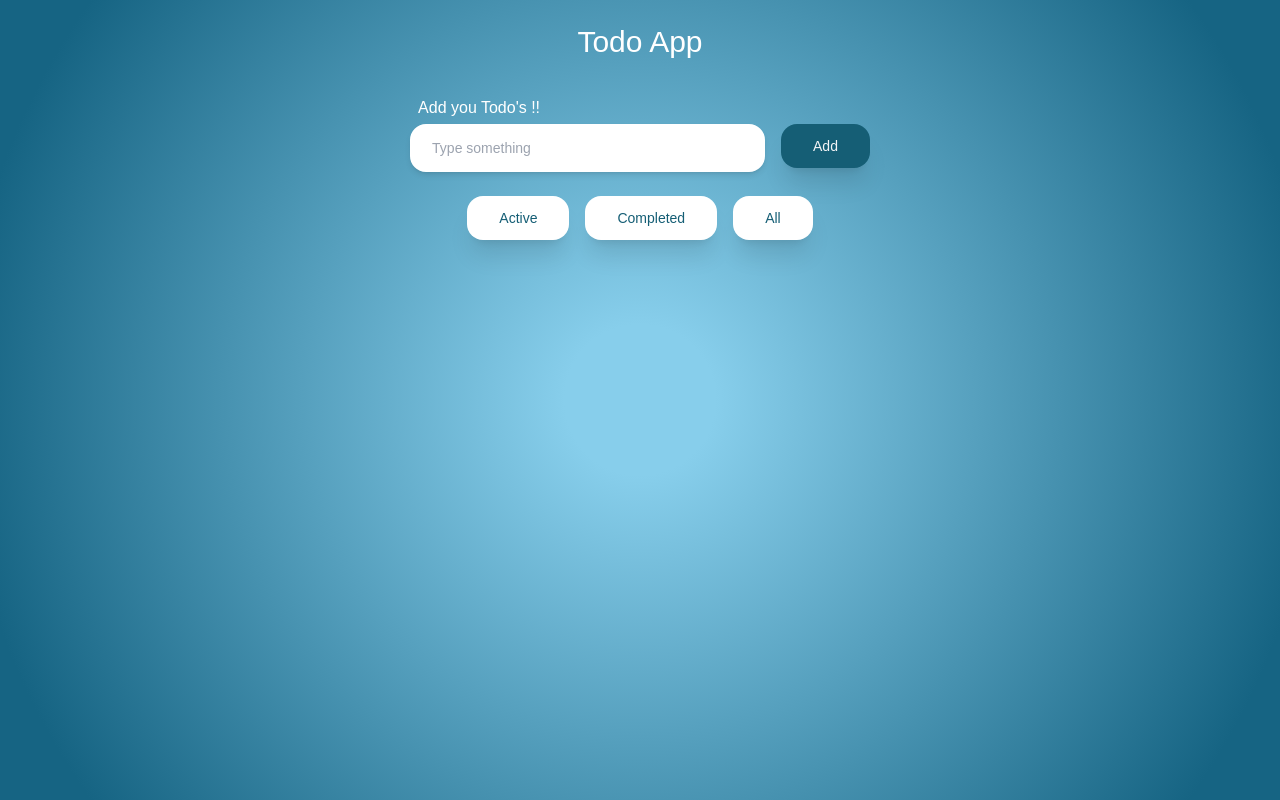
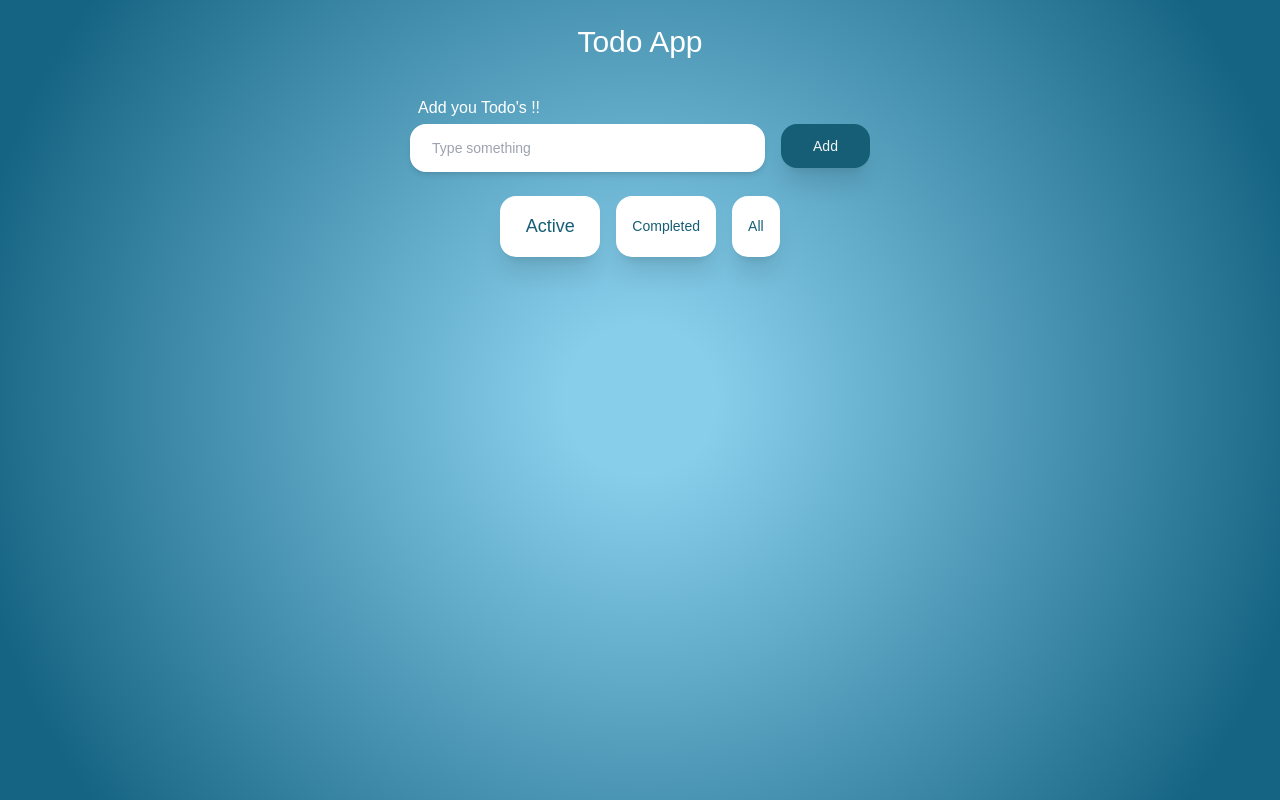
Before and after one commit to Rohan216437/ToDoList-JS, a React (Create React App) app: page / in a window 1280 px wide. Built offline with nearby package versions, Linux system fonts and the light colour scheme.

Commit message:
active button difference minor change

```diff
--- a/src/components/DisplayTodo.js
+++ b/src/components/DisplayTodo.js
@@ -1,28 +1,26 @@
-import React, { useState } from 'react'
-import { connect } from 'react-redux'
-import { addTodos, completeTodos, removeTodos, updateTodos } from '../redux/reducer'
-import TodoItem from './TodoItem'
+import React, { useState } from 'react';
+import { connect } from 'react-redux';
+import { addTodos, completeTodos, removeTodos, updateTodos } from '../redux/reducer';
+import TodoItem from './TodoItem';
 import { motion } from "framer-motion";
-
 
 const mapStateToProps = (state) => {
     return {
-      todos : state
-    }
-  }
+        todos: state
+    };
+};
 
 const mapDispatchToProps = (dispatch) => {
     return {
         addTodo: (obj) => dispatch(addTodos(obj)),
-      removeTodo : (id) => dispatch(removeTodos(id)),
-      updateTodo : (obj) => dispatch(updateTodos(obj)),
-      completeTodo : (id) => dispatch(completeTodos(id)),
+        removeTodo: (id) => dispatch(removeTodos(id)),
+        updateTodo: (obj) => dispatch(updateTodos(obj)),
+        completeTodo: (id) => dispatch(completeTodos(id)),
     };
 };
 
 const DisplayTodo = (props) => {
-
-    const [sort , setSort] = useState("active")
+    const [sort, setSort] = useState("active");
 
     const container = {
         hidden: { opacity: 1, scale: 0 },
@@ -35,6 +33,7 @@ const DisplayTodo = (props) => {
             }
         }
     };
+
     const item = {
         hidden: { y: 20, opacity: 0 },
         visible: {
@@ -44,7 +43,6 @@ const DisplayTodo = (props) => {
     };
 
     return (
-    // displays all todo items
         <div className='flex flex-col items-center'>
             <motion.div
                 className="flex w-6/12 justify-center pb-4"
@@ -52,27 +50,51 @@ const DisplayTodo = (props) => {
                 initial="hidden"
                 animate="visible"
             >
-
                 <motion.button
                     variants={item}
-                class=" item w-full mx-2 text-center py-3 px-8 text-sm font-medium bg-white text-cyan-800 rounded-2xl cursor-pointer sm:w-min hover:bg-gray-100 hover:text-cyan-800  dark:text-cyan-800 dark:hover:text-cyan-800 mb-4 sm:mb-0 shadow-xl"
-                onClick={() => setSort("active")}>Active</motion.button>
+                    animate={{
+                        padding: sort === "active" ? "20px 20px" : "8px 16px",
+                        fontSize: sort === "active" ? "1.125rem" : "0.875rem",
+                        width: sort === "active" ? "100px" : "auto"
+                    }}
+                    transition={{ duration: 0.3 }}
+                    className={`item mx-2 text-center font-medium bg-white text-cyan-800 rounded-2xl cursor-pointer hover:bg-gray-100 hover:text-cyan-800 dark:text-cyan-800 dark:hover:text-cyan-800 mb-4 sm:mb-0 shadow-xl`}
+                    onClick={() => setSort("active")}
+                >
+                    Active
+                </motion.button>
                 <motion.button
                     variants={item}
-                class="item w-full mx-2 text-center py-3 px-8 text-sm font-medium bg-white text-cyan-800 rounded-2xl cursor-pointer sm:w-min hover:bg-gray-100 hover:text-cyan-800  dark:text-cyan-800 dark:hover:text-cyan-800 mb-4 sm:mb-0 shadow-xl"
-                onClick={() => setSort("completed")}>Completed</motion.button>
+                    animate={{
+                        padding: sort === "completed" ? "20px 20px" : "8px 16px",
+                        fontSize: sort === "completed" ? "1.125rem" : "0.875rem",
+                        width: sort === "completed" ? "150px" : "auto"
+                    }}
+                    transition={{ duration: 0.3 }}
+                    className={`item mx-2 text-center font-medium bg-white text-cyan-800 rounded-2xl cursor-pointer hover:bg-gray-100 hover:text-cyan-800 dark:text-cyan-800 dark:hover:text-cyan-800 mb-4 sm:mb-0 shadow-xl`}
+                    onClick={() => setSort("completed")}
+                >
+                    Completed
+                </motion.button>
                 <motion.button
                     variants={item}
-                class="item w-full mx-2 text-center py-3 px-8 text-sm font-medium bg-white text-cyan-800 rounded-2xl cursor-pointer sm:w-min hover:bg-gray-100 hover:text-cyan-800  dark:text-cyan-800 dark:hover:text-cyan-800 mb-4 sm:mb-0 shadow-xl"
-                onClick={() => setSort("all")}>All</motion.button>
+                    animate={{
+                        padding: sort === "all" ? "20px 20px" : "8px 16px",
+                        fontSize: sort === "all" ? "1.125rem" : "0.875rem",
+                        width: sort === "all" ? "100px" : "auto"
+                    }}
+                    transition={{ duration: 0.3 }}
+                    className={`item mx-2 text-center font-medium bg-white text-cyan-800 rounded-2xl cursor-pointer hover:bg-gray-100 hover:text-cyan-800 dark:text-cyan-800 dark:hover:text-cyan-800 mb-4 sm:mb-0 shadow-xl`}
+                    onClick={() => setSort("all")}
+                >
+                    All
+                </motion.button>
             </motion.div>
 
-        <ul class="list-none flex self-start flex-wrap ml-[5%]">
-            {/* for active task only */}
-            {props.todos.length > 0 && sort === "active" ?
-                props.todos.map(item => {
-                    return (
-                        item.completed === false && (
+            <ul className="list-none flex self-start flex-wrap ml-[5%]">
+                {props.todos.length > 0 && sort === "active" &&
+                    props.todos.map(item => (
+                        !item.completed && (
                             <TodoItem
                                 key={item.id}
                                 item={item}
@@ -81,15 +103,12 @@ const DisplayTodo = (props) => {
                                 completeTodo={props.completeTodo}
                             />
                         )
-                    )
-                }) : null
+                    ))
                 }
 
-            {/* for commpleeted task only  */}
-            {props.todos.length > 0 && sort === "completed" ?
-                props.todos.map(item => {
-                    return (
-                        item.completed === true && (
+                {props.todos.length > 0 && sort === "completed" &&
+                    props.todos.map(item => (
+                        item.completed && (
                             <TodoItem
                                 key={item.id}
                                 item={item}
@@ -98,14 +117,11 @@ const DisplayTodo = (props) => {
                                 completeTodo={props.completeTodo}
                             />
                         )
-                    )
-                }) : null
+                    ))
                 }
 
-            {/* for all task together */}
-            {props.todos.length > 0 && sort === "all" ?
-                props.todos.map(item => {
-                    return (
+                {props.todos.length > 0 && sort === "all" &&
+                    props.todos.map(item => (
                         <TodoItem
                             key={item.id}
                             item={item}
@@ -113,12 +129,11 @@ const DisplayTodo = (props) => {
                             updateTodo={props.updateTodo}
                             completeTodo={props.completeTodo}
                         />
-                    )
-                }) : null
+                    ))
                 }
             </ul>
         </div>
-  )
-}
+    );
+};
 
-export default connect(mapStateToProps , mapDispatchToProps)(DisplayTodo);
+export default connect(mapStateToProps, mapDispatchToProps)(DisplayTodo);
```
Lines whose indentation alone changed are shown as unchanged.
